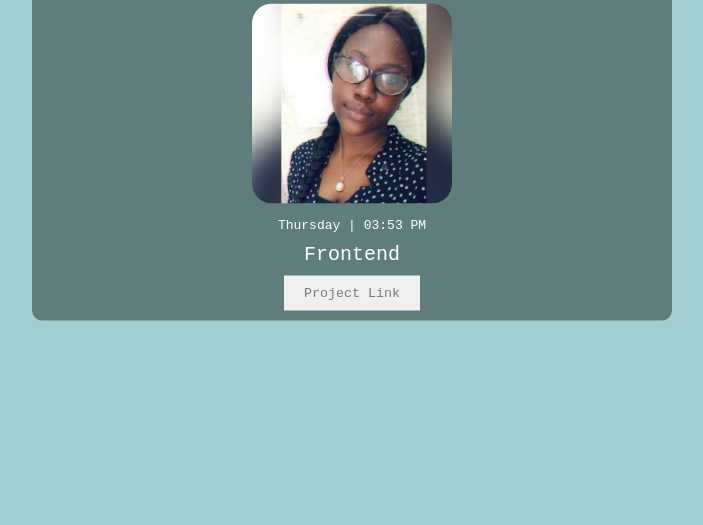
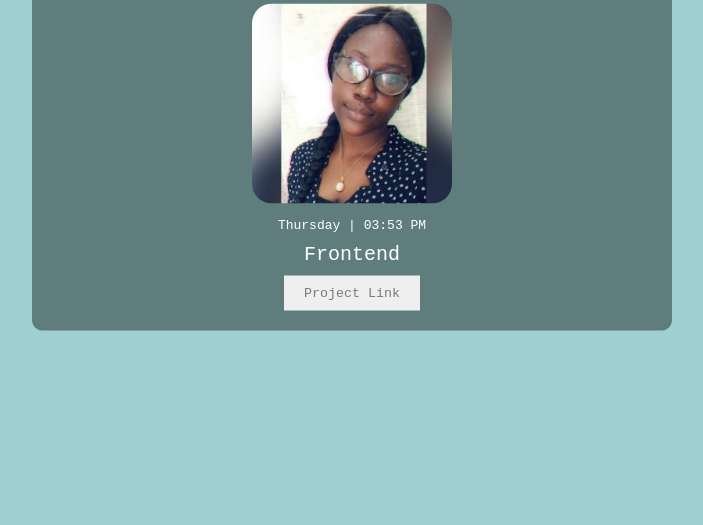
Before and after one commit to justfumz/EstherGbagbeolu-Stage1, a plain HTML site: page index.html in a window 1280 px wide. Shown: the part 275-800 px from the top of the page, without its empty margins (288-991 px from the left). Drawn offline with Linux system fonts and the light colour scheme.

Commit message:
quick fix

```diff
--- a/style.css
+++ b/style.css
@@ -12,7 +12,7 @@ body {
 
 #container {
   width: 50%;
-  padding: 10px;
+  padding: 20px 10px;
   position: absolute;
   left: 50%;
   top: 50%;
```
